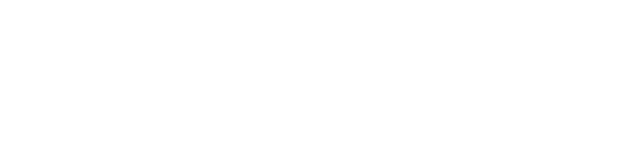
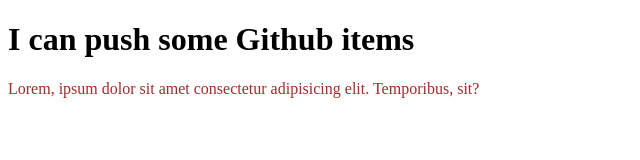
Before and after one commit to Faruk25061996/my-first-repo, a plain HTML site: page index.html in a window 1280 px wide. Shown: the whole page, without its empty margins (0-640 px from the left). Drawn offline with Linux system fonts and the light colour scheme.

Commit message:
style added

```diff
--- a/index.html
+++ b/index.html
@@ -4,8 +4,10 @@
     <meta charset="UTF-8">
     <meta name="viewport" content="width=device-width, initial-scale=1.0">
     <title>My First Github Repo</title>
+    <link rel="stylesheet" href="style.css">
 </head>
 <body>
-
+    <h1>I can push some Github items</h1>
+    <p>Lorem, ipsum dolor sit amet consectetur adipisicing elit. Temporibus, sit?</p>
 </body>
 </html>
--- /dev/null
+++ b/style.css
@@ -0,0 +1,3 @@
+p{
+    color: brown;
+}
```
